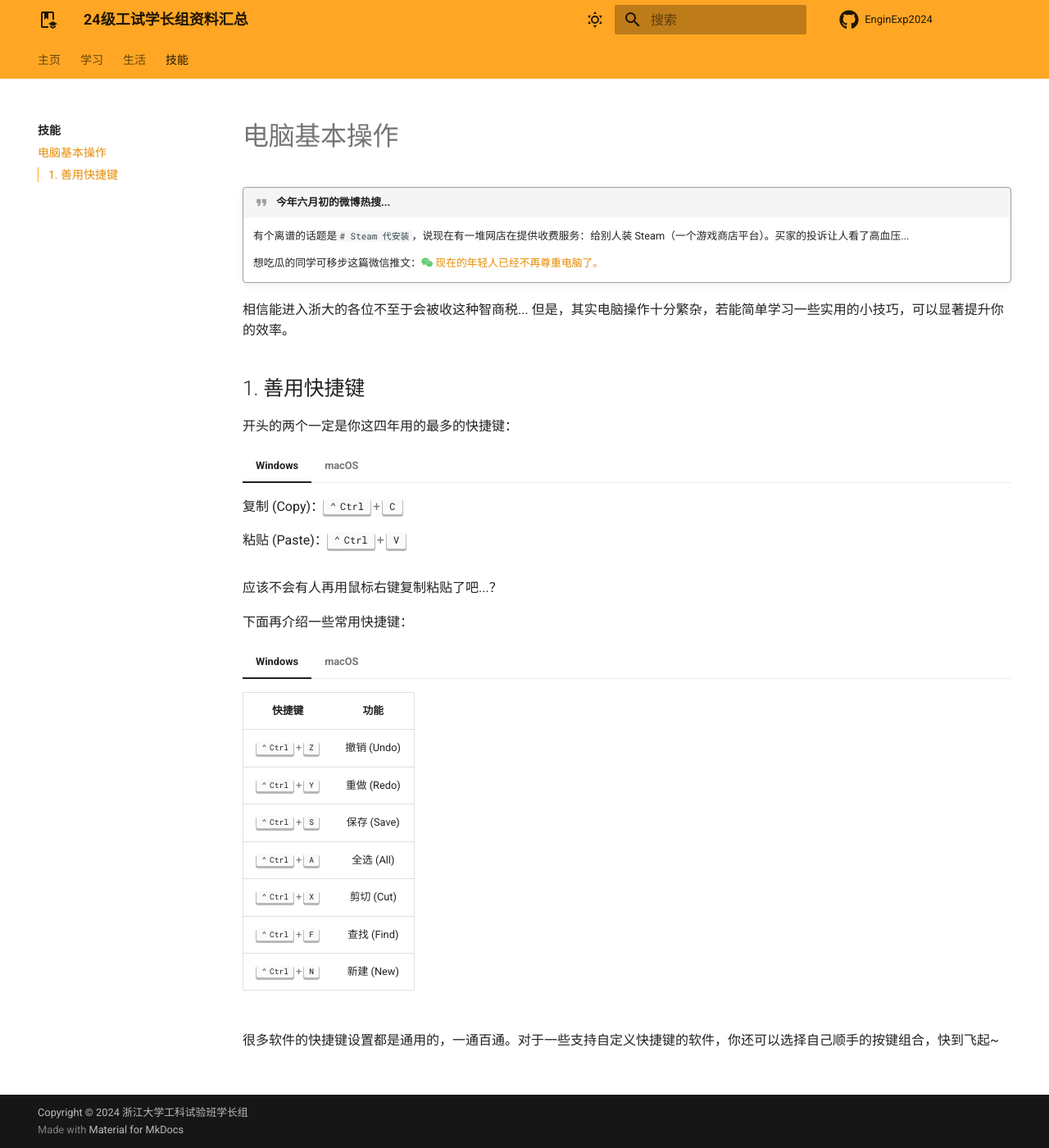
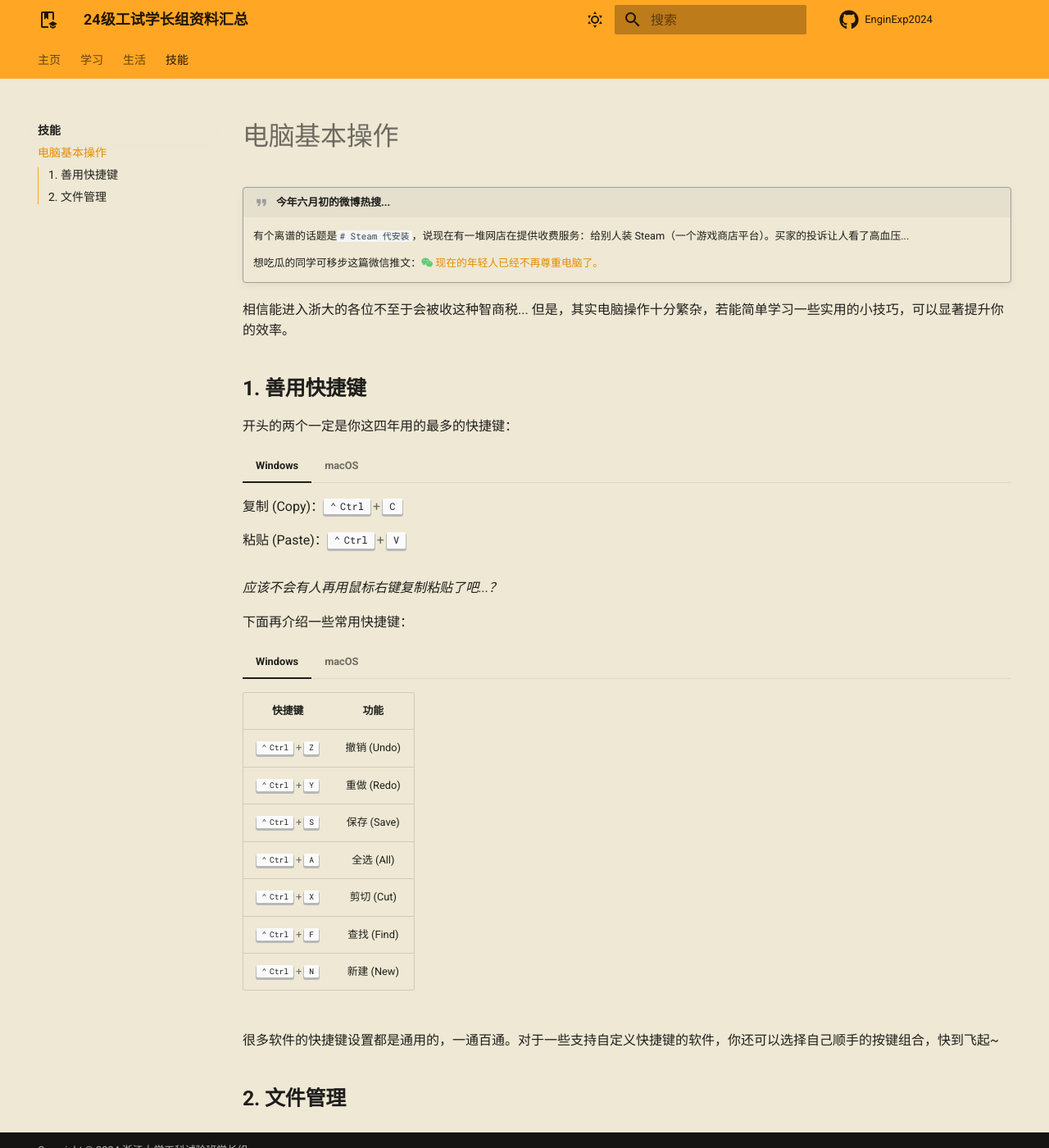
Before and after one commit to ZJU-EnginPilot/Kickstart2024, an MkDocs documentation site: the page built from docs/Skills/PCop.md, in a window 1280 px wide and 1400 px high. Shown: the whole window at 82% size. Built offline with MkDocs 1.6.1 and Material for MkDocs 9.7.7, drawn with Linux system fonts in a browser that asks for light colours; comment, search, counter and statistics services are not loaded.

Commit message:
modified bg-color

```diff
--- a/docs/Skills/PCop.md
+++ b/docs/Skills/PCop.md
@@ -7,7 +7,7 @@
 
 相信能进入浙大的各位不至于会被收这种智商税... 但是，其实电脑操作十分繁杂，若能简单学习一些实用的小技巧，可以显著提升你的效率。
 
-## 1. 善用快捷键
+## **1. 善用快捷键**
 
 开头的两个一定是你这四年用的最多的快捷键：
 
@@ -23,7 +23,7 @@
 
     粘贴 (Paste)：++command+v++
 
-应该不会有人再用鼠标右键复制粘贴了吧...？
+*应该不会有人再用鼠标右键复制粘贴了吧...？*
 
 下面再介绍一些常用快捷键：
 
@@ -52,3 +52,5 @@
     | ++command+n++ | 新建 (New) |
 
 很多软件的快捷键设置都是通用的，一通百通。对于一些支持自定义快捷键的软件，你还可以选择自己顺手的按键组合，快到飞起~
+
+## **2. 文件管理**
--- a/docs/stylesheets/extra.css
+++ b/docs/stylesheets/extra.css
@@ -1,3 +1,11 @@
+[data-md-color-scheme="default"] {
+  --md-default-bg-color: #eee8d4;
+}
+
+[data-md-color-scheme="slate"] {
+  --md-default-bg-color: #0e1116;
+}
+
 @keyframes heart {
     0%, 40%, 80%, 100% {
       transform: scale(1);
```
Also changed, not shown: other parts of docs/Skills/PCop.md (+1 -1 lines).
